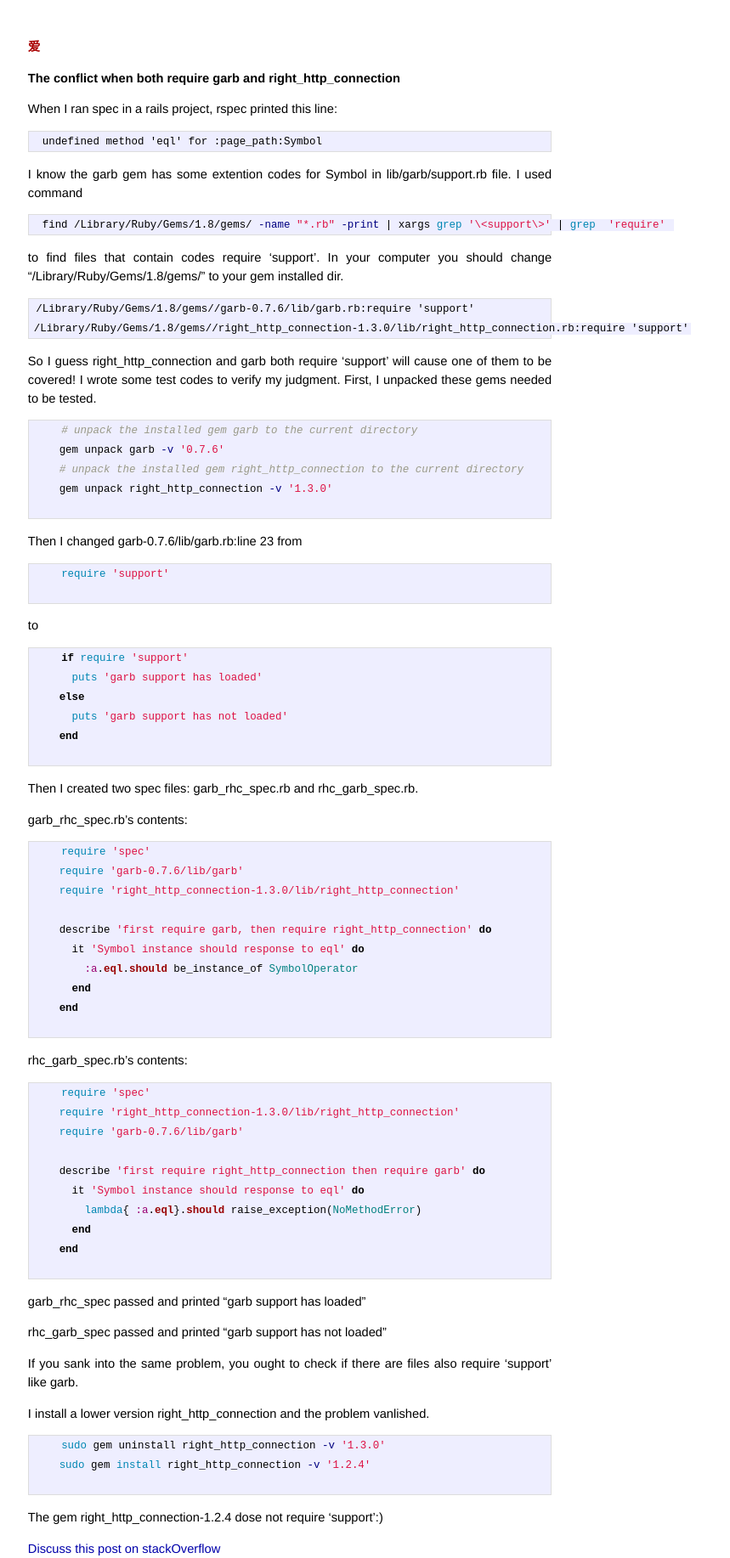
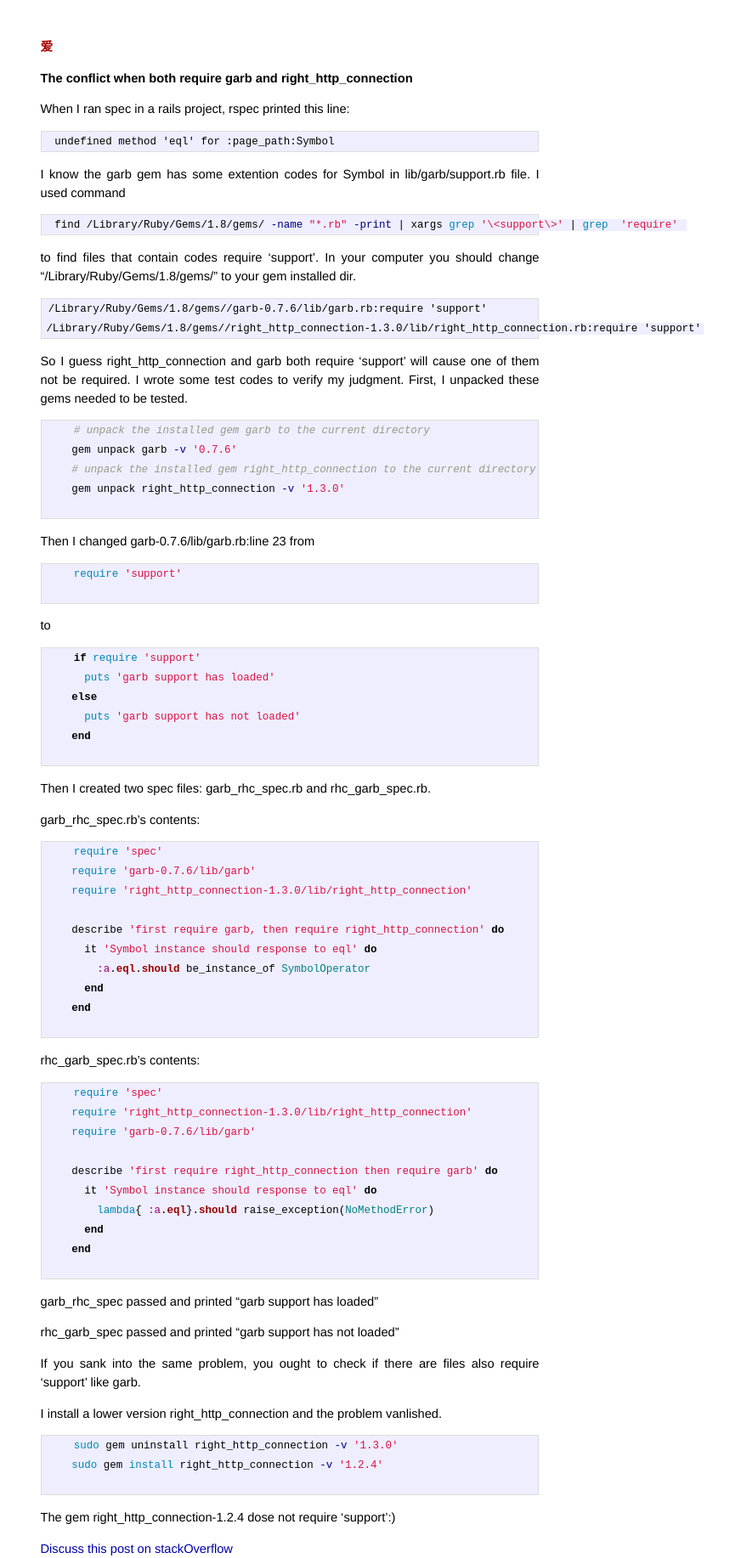
Before and after one commit to kayakjang/kayakjang.github.com, a Jekyll site: the page built from _posts/2011-05-27-garb.md, in a window 1280 px wide. Shown: the whole page at 85% size, without its empty margins (299-1158 px from the left). Built offline with Jekyll 4.4.1, drawn with Linux system fonts in a browser that asks for light colours; Markdown is read by kramdown in place of the engine named in the settings.

Commit message:
fix garb content error

```diff
--- a/_posts/2011-05-27-garb.md
+++ b/_posts/2011-05-27-garb.md
@@ -17,7 +17,7 @@ In your computer you should change "/Library/Ruby/Gems/1.8/gems/" to your gem in
     /Library/Ruby/Gems/1.8/gems//garb-0.7.6/lib/garb.rb:require 'support'
     /Library/Ruby/Gems/1.8/gems//right_http_connection-1.3.0/lib/right_http_connection.rb:require 'support'
 
-So I guess right_http_connection and garb both require 'support' will cause one of them to be covered! I wrote some test codes to verify my judgment.
+So I guess right_http_connection and garb both require 'support' will cause one of them not be required. I wrote some test codes to verify my judgment.
 First, I unpacked these gems needed to be tested.
 
     {% highlight bash %}
@@ -84,5 +84,4 @@ I install a lower version right_http_connection and the problem vanlished.
 
 The gem right_http_connection-1.2.4 dose not require 'support':)
 
-
 [Discuss this post on stackOverflow](http://stackoverflow.com/questions/6145398/garb-just-stopped-working-in-rails-3-without-being-touched)
--- a/css/screen.css
+++ b/css/screen.css
@@ -68,7 +68,7 @@ ul.posts span {
 .site {
     font-size: 110%;
     text-align: justify;
-    width: 42em;
+    width: 40em;
     margin: 3em auto 2em auto;
     line-height: 1.5em;
 }
```
